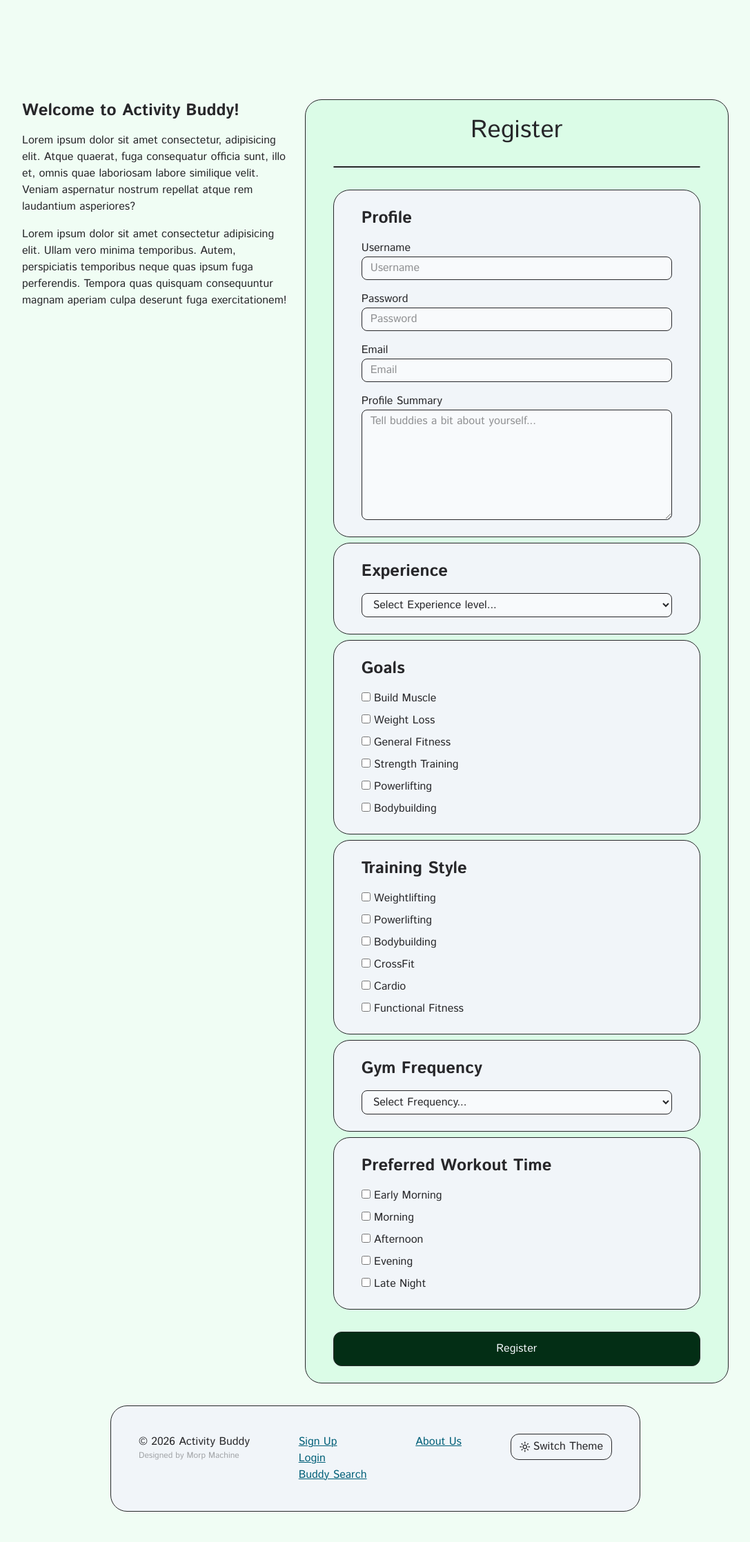
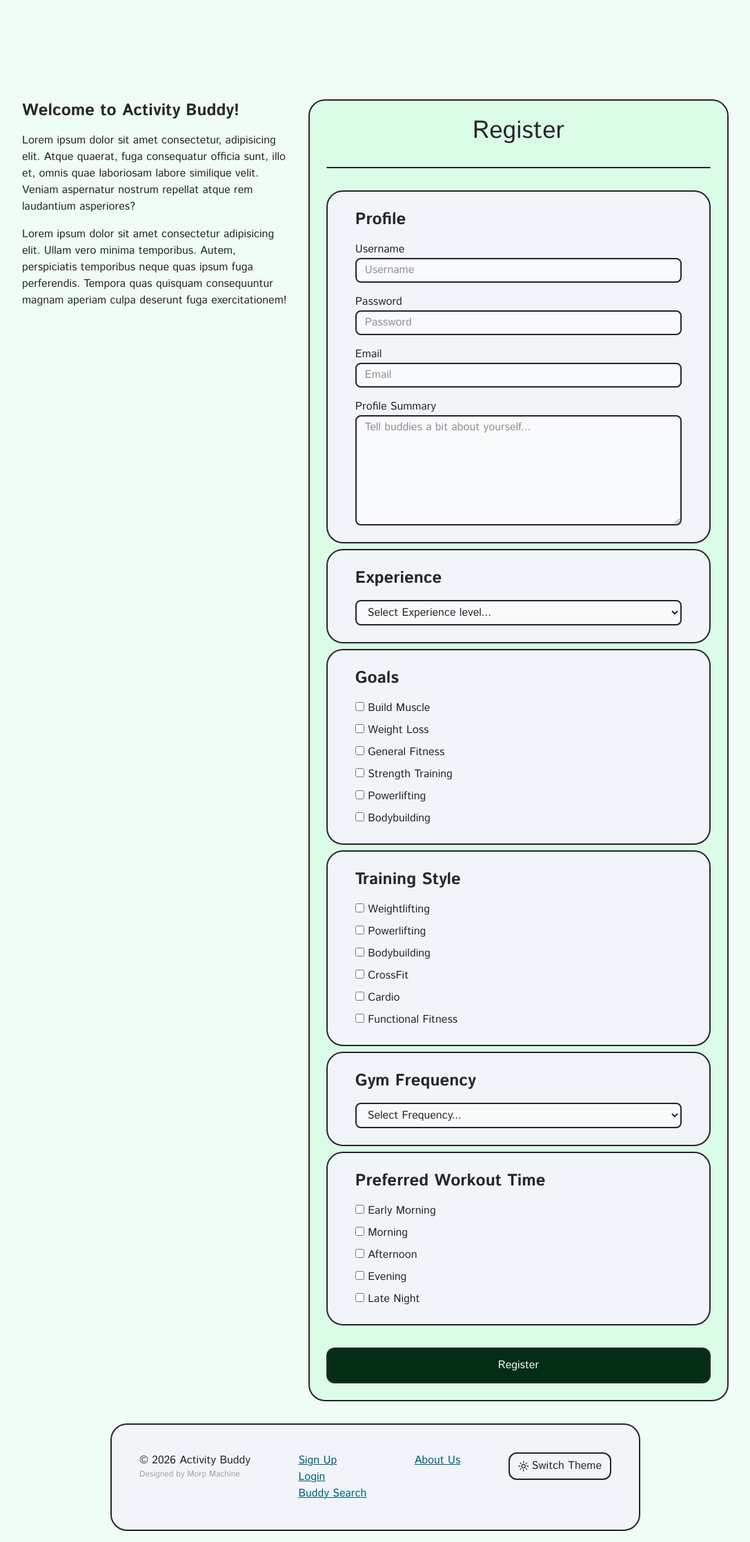
Before and after one commit to evankingca/Activity-Buddy, a Django app: page /register in a window 1280 px wide. Shown: the whole page at 69% size, without its empty margins (96-1183 px from the left). Before the commit the page ends 2192 px from the top, so only its background shows below. Run offline with Django 5.2, Linux system fonts and the light colour scheme; some libraries are stand-ins or nearby versions.

Commit message:
Updates based on feedback

```diff
--- a/browsing/templates/browsing/base.html
+++ b/browsing/templates/browsing/base.html
@@ -44,7 +44,7 @@
             </div>
             <hr class="border-text-light!">
             <div class="flex sm:flex-row flex-col gap-2 overflow-hidden" id="navbarLinks">
-                <a href="register" class="btn btn-primary">Sign Up</a>
+                <a href="register" class="btn btn-primary border-border-light">Sign Up</a>
                 <a href="login" class="btn btn-secondary">Login</a>
             </div>
         </nav>
--- a/browsing/templates/browsing/index.html
+++ b/browsing/templates/browsing/index.html
@@ -47,7 +47,7 @@
       <div class="flex flex-col md:flex-row items-center justify-center">
 
         <!-- START: populate with activities from database -->
-        <div class="card card-sm">
+        <div class="card card-primary card-sm">
           <h3 class="mb-4">Gym</h3>
           <!-- Link to activity search page (should redirect to login if not logged in) -->
           <div class="flex items-center justify-center rounded-2xl bg-green-950 dark:bg-text-dark">
--- a/browsing/templates/browsing/login.html
+++ b/browsing/templates/browsing/login.html
@@ -8,7 +8,7 @@
         {% include 'browsing/svgs/logo-text-adaptive.html' %}
     </div>
 
-    <form class="card card-tertiary flex flex-col gap-4 max-w-100 w-full">
+    <form class="card card-tertiary dark:card-primary flex flex-col gap-4 max-w-100 w-full">
         <h1 class="text-center">Login</h1>
 
         <div class="flex flex-col">
--- a/browsing/templates/browsing/register.html
+++ b/browsing/templates/browsing/register.html
@@ -14,11 +14,11 @@
             deserunt fuga exercitationem!</p>
     </div>
     <div class="hidden lg:block w-160"></div>
-    <form action="" class="flex flex-col gap-8 card card-tertiary w-full lg:mx-0 mx-auto">
+    <form action="" class="card card-tertiary card-xs sm:card-sm w-full flex flex-col sm:gap-8 gap-6 lg:mx-0 mx-auto">
         <h1 class="text-center">Register</h1>
         <hr class="border-text-light!">
         <div class="flex flex-col gap-2">
-            <div class="card card-primary flex flex-col gap-4">
+            <div class="card card-primary border-border-light flex flex-col gap-4">
                 <h2>Profile</h2>
                 <div class="flex flex-col gap-4">
                     <div class="flex flex-col">
@@ -44,7 +44,7 @@
                 </div>
             </div>
 
-            <div class="card card-primary flex flex-col gap-4">
+            <div class="card card-primary border-border-light flex flex-col gap-4">
                 <label for="experience">
                     <h2>Experience</h2>
                 </label>
@@ -56,67 +56,67 @@
                 </select>
             </div>
 
-            <div class="card card-primary flex flex-col gap-4">
+            <div class="card card-primary border-border-light flex flex-col gap-4">
                 <h2>Goals</h2>
                 <div class="flex flex-col gap-2">
                     <div>
-                        <input type="checkbox" id="buildMuscle" name="goals" value="1" />
+                        <input type="checkbox" id="goalBuildMuscle" name="goals" value="1" />
                         <label for="buildMuscle">Build Muscle</label>
                     </div>
                     <div>
-                        <input type="checkbox" id="weightLoss" name="goals" value="2" />
+                        <input type="checkbox" id="goalWeightLoss" name="goals" value="2" />
                         <label for="weightLoss">Weight Loss</label>
                     </div>
                     <div>
-                        <input type="checkbox" id="generalFitness" name="goals" value="3" />
+                        <input type="checkbox" id="goalGeneralFitness" name="goals" value="3" />
                         <label for="generalFitness">General Fitness</label>
                     </div>
                     <div class="col-span-2">
-                        <input type="checkbox" id="strengthTraining" name="goals" value="4" />
+                        <input type="checkbox" id="goalStrengthTraining" name="goals" value="4" />
                         <label for="strengthTraining">Strength Training</label>
                     </div>
                     <div>
-                        <input type="checkbox" id="powerLifting" name="goals" value="5" />
+                        <input type="checkbox" id="goalPowerLifting" name="goals" value="5" />
                         <label for="powerLifting">Powerlifting</label>
                     </div>
                     <div>
-                        <input type="checkbox" id="bodyBuilding" name="goals" value="6" />
+                        <input type="checkbox" id="goalBodyBuilding" name="goals" value="6" />
                         <label for="bodyBuilding">Bodybuilding</label>
                     </div>
                 </div>
             </div>
 
-            <div class="card card-primary flex flex-col gap-4">
+            <div class="card card-primary border-border-light flex flex-col gap-4">
                 <h2>Training Style</h2>
                 <div class="grid grid-cols-1 gap-y-2 gap-x-16 w-fit">
                     <div>
-                        <input type="checkbox" id="weightLifting" name="training" value="1" />
+                        <input type="checkbox" id="trainWeightLifting" name="training" value="1" />
                         <label for="weightLifting">Weightlifting</label>
                     </div>
                     <div>
-                        <input type="checkbox" id="powerLifting" name="training" value="2" />
+                        <input type="checkbox" id="trainPowerLifting" name="training" value="2" />
                         <label for="powerLifting">Powerlifting</label>
                     </div>
                     <div>
-                        <input type="checkbox" id="bodyBuilding" name="training" value="3" />
+                        <input type="checkbox" id="trainBodyBuilding" name="training" value="3" />
                         <label for="bodyBuilding">Bodybuilding</label>
                     </div>
                     <div>
-                        <input type="checkbox" id="crossFit" name="trainiing" value="4" />
+                        <input type="checkbox" id="trainCrossFit" name="trainiing" value="4" />
                         <label for="crossFit">CrossFit</label>
                     </div>
                     <div>
-                        <input type="checkbox" id="cardio" name="training" value="5" />
+                        <input type="checkbox" id="trainCardio" name="training" value="5" />
                         <label for="cardio">Cardio</label>
                     </div>
                     <div>
-                        <input type="checkbox" id="functionalFitness" name="training" value="6" />
+                        <input type="checkbox" id="trainFunctionalFitness" name="training" value="6" />
                         <label for="functionalFitness">Functional Fitness</label>
                     </div>
                 </div>
             </div>
 
-            <div class="card card-primary flex flex-col gap-4">
+            <div class="card card-primary border-border-light flex flex-col gap-4">
                 <label for="goals">
                     <h2>Gym Frequency</h2>
                 </label>
@@ -128,7 +128,7 @@
                 </select>
             </div>
 
-            <div class="card card-primary flex flex-col gap-4">
+            <div class="card card-primary border-border-light flex flex-col gap-4">
                 <h2>Preferred Workout Time</h2>
                 <div class="grid grid-cols-1 gap-y-2 gap-x-16 w-fit">
                     <div class="">
@@ -154,7 +154,7 @@
                 </div>
             </div>
         </div>
-        <button type="submit" class="btn btn-primary">Register</button>
+        <button type="submit" class="btn btn-primary border-border-light">Register</button>
     </form>
 </div>
 
--- a/tailwindApp/static/css/dist/styles.css
+++ b/tailwindApp/static/css/dist/styles.css
@@ -405,14 +405,19 @@
   .justify-center {
     justify-content: center;
   }
+  .btn-sm {
+    gap: calc(var(--spacing) * 1);
+    padding-inline: calc(var(--spacing) * 3);
+    padding-block: calc(var(--spacing) * 1.5);
+  }
   .gap-2 {
     gap: calc(var(--spacing) * 2);
   }
   .gap-4 {
     gap: calc(var(--spacing) * 4);
   }
-  .gap-8 {
-    gap: calc(var(--spacing) * 8);
+  .gap-6 {
+    gap: calc(var(--spacing) * 6);
   }
   .gap-10 {
     gap: calc(var(--spacing) * 10);
@@ -485,8 +544,23 @@
   .fill-text {
     fill: var(--color-text);
   }
+  .card-even-spacing {
+    padding: calc(var(--spacing) * 6);
+  }
+  @media (width >= 40rem) {
+    .card-even-spacing {
+      padding: calc(var(--spacing) * 10);
+    }
+  }
+  .card-sm {
+    padding: calc(var(--spacing) * 6);
+  }
   .p-4 {
     padding: calc(var(--spacing) * 4);
+  }
+  .card-xs {
+    padding-inline: calc(var(--spacing) * 2);
+    padding-block: calc(var(--spacing) * 4);
   }
   .px-2 {
     padding-inline: calc(var(--spacing) * 2);
@@ -598,6 +674,16 @@
   @media (width >= 40rem) {
     .sm\:gap-2 {
       gap: calc(var(--spacing) * 2);
+    }
+  }
+  @media (width >= 40rem) {
+    .sm\:gap-8 {
+      gap: calc(var(--spacing) * 8);
+    }
+  }
+  @media (width >= 40rem) {
+    .sm\:card-sm {
+      padding: calc(var(--spacing) * 6);
     }
   }
   @media (width >= 40rem) {
@@ -773,7 +871,7 @@
     gap: calc(var(--spacing) * 1.5);
     border-radius: var(--radius-xl);
     border-style: var(--tw-border-style);
-  border-width: 1px;
+    border-width: 2px;
     padding-inline: calc(var(--spacing) * 6);
     padding-block: calc(var(--spacing) * 3);
   }
@@ -783,54 +881,12 @@
   .btn {
     transition: 0.07s cubic-bezier(0.2, 1.7, 0.4, 1.7) transform;
   }
-.btn-sm {
-  gap: calc(var(--spacing) * 1);
-  padding-inline: calc(var(--spacing) * 3);
-  padding-block: calc(var(--spacing) * 1.5);
 }
-.btn-primary {
-  border-color: var(--color-border);
-  background-color: var(--color-green-950);
-  color: var(--color-text-dark);
-}
-@media (hover: hover) {
-  .btn-primary:hover {
-    background-color: var(--color-green-900);
-  }
-}
-.btn-primary:active {
-  background-color: var(--color-green-800);
-}
-.btn-secondary {
-  border-color: var(--color-border-light);
-  background-color: var(--color-green-200);
-  color: var(--color-text-light);
-}
-@media (hover: hover) {
-  .btn-secondary:hover {
-    background-color: var(--color-green-100);
-  }
-}
-.btn-secondary:active {
-  background-color: var(--color-green-50);
-}
-.btn-tertiary {
-  border-color: var(--color-border-light);
-  background-color: var(--color-slate-100);
-  color: var(--color-text-light);
-}
-@media (hover: hover) {
-  .btn-tertiary:hover {
-    background-color: var(--color-slate-50);
-  }
-}
-.btn-tertiary:active {
-  background-color: var(--color-slate-200);
-}
+@layer components {
   .input {
     border-radius: var(--radius-lg);
     border-style: var(--tw-border-style);
-  border-width: 1px;
+    border-width: 2px;
     border-color: var(--color-border);
     background-color: var(--color-slate-50);
     padding-inline: calc(var(--spacing) * 3);
@@ -839,14 +895,14 @@
   }
   .input:where(.dark, .dark *) {
     background-color: var(--color-zinc-900);
+    color: var(--color-text-dark);
   }
-.input-select {
-  cursor: pointer;
 }
+@layer components {
   .card {
     border-radius: var(--radius-3xl);
     border-style: var(--tw-border-style);
-  border-width: 1px;
+    border-width: 2px;
     padding-inline: calc(var(--spacing) * 6);
     padding-block: calc(var(--spacing) * 6);
   }
```
Also changed, not shown: other parts of tailwindApp/static/css/dist/styles.css (+92 -56 lines), tailwindApp/static_src/src/styles.css (+138 -48 lines). Lines whose indentation alone changed are shown as unchanged.
